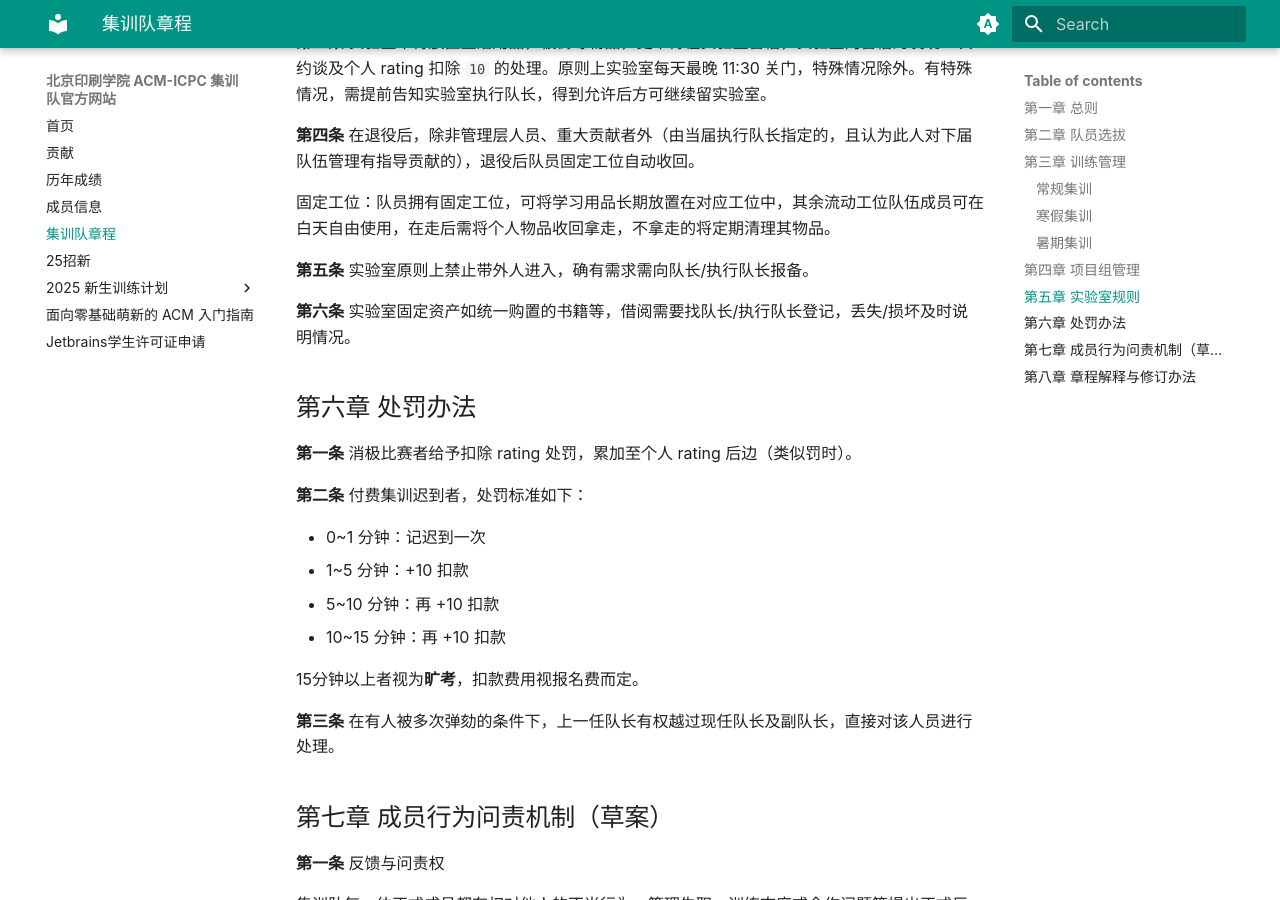
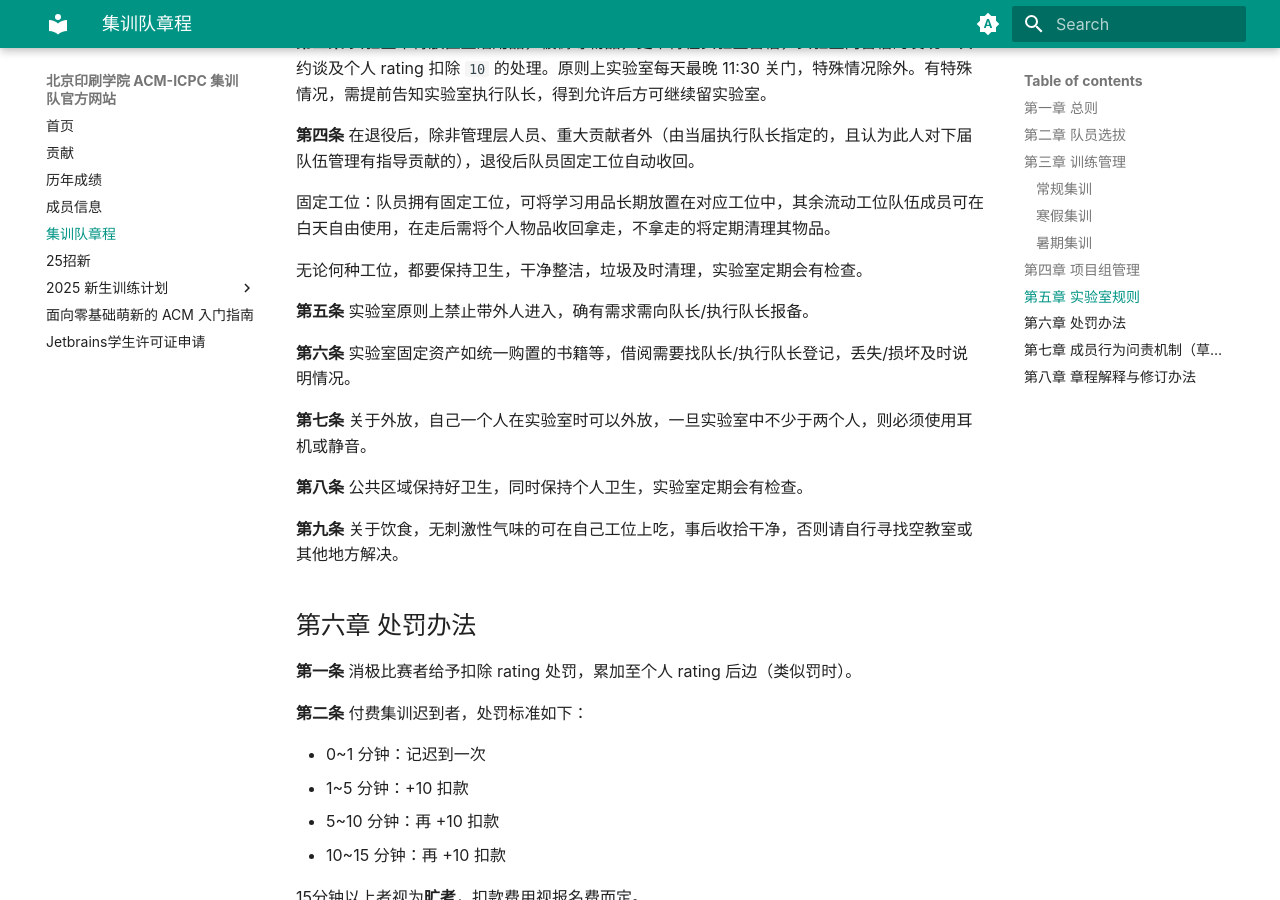
Before and after one commit to bigcicpc/BIGC_ACM_OFFICIAL_SITE, an MkDocs documentation site: the page built from docs/rules.md, in a window 1280 px wide and 900 px high, scrolled down 1598 px. Built offline with MkDocs 1.6.1 and Material for MkDocs 9.7.7, drawn with Linux system fonts in a browser that asks for light colours.

Commit message:
docs: 补充实验室规则，明确卫生、外放及饮食管理要求

```diff
--- a/docs/rules.md
+++ b/docs/rules.md
@@ -62,9 +62,17 @@
 
 固定工位：队员拥有固定工位，可将学习用品长期放置在对应工位中，其余流动工位队伍成员可在白天自由使用，在走后需将个人物品收回拿走，不拿走的将定期清理其物品。
 
+无论何种工位，都要保持卫生，干净整洁，垃圾及时清理，实验室定期会有检查。
+
 **第五条** 实验室原则上禁止带外人进入，确有需求需向队长/执行队长报备。
 
 **第六条** 实验室固定资产如统一购置的书籍等，借阅需要找队长/执行队长登记，丢失/损坏及时说明情况。
+
+**第七条** 关于外放，自己一个人在实验室时可以外放，一旦实验室中不少于两个人，则必须使用耳机或静音。
+
+**第八条** 公共区域保持好卫生，同时保持个人卫生，实验室定期会有检查。
+
+**第九条** 关于饮食，无刺激性气味的可在自己工位上吃，事后收拾干净，否则请自行寻找空教室或其他地方解决。
 
 ## 第六章 处罚办法
 
```
